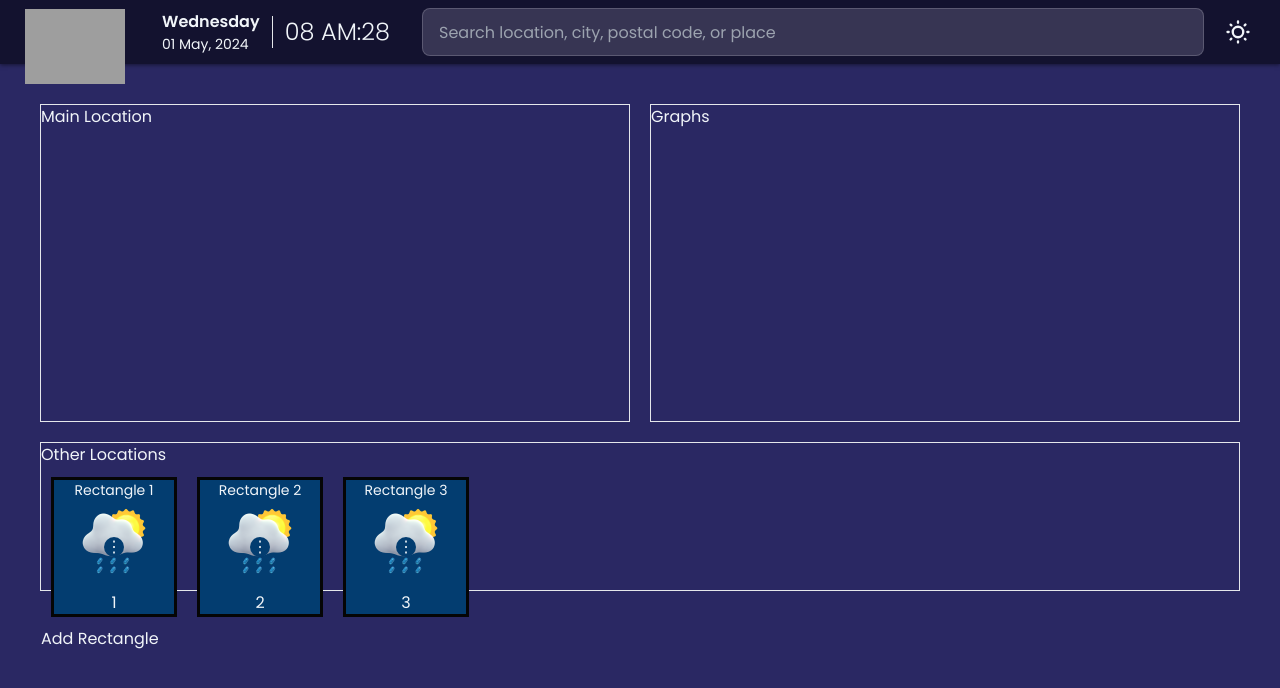
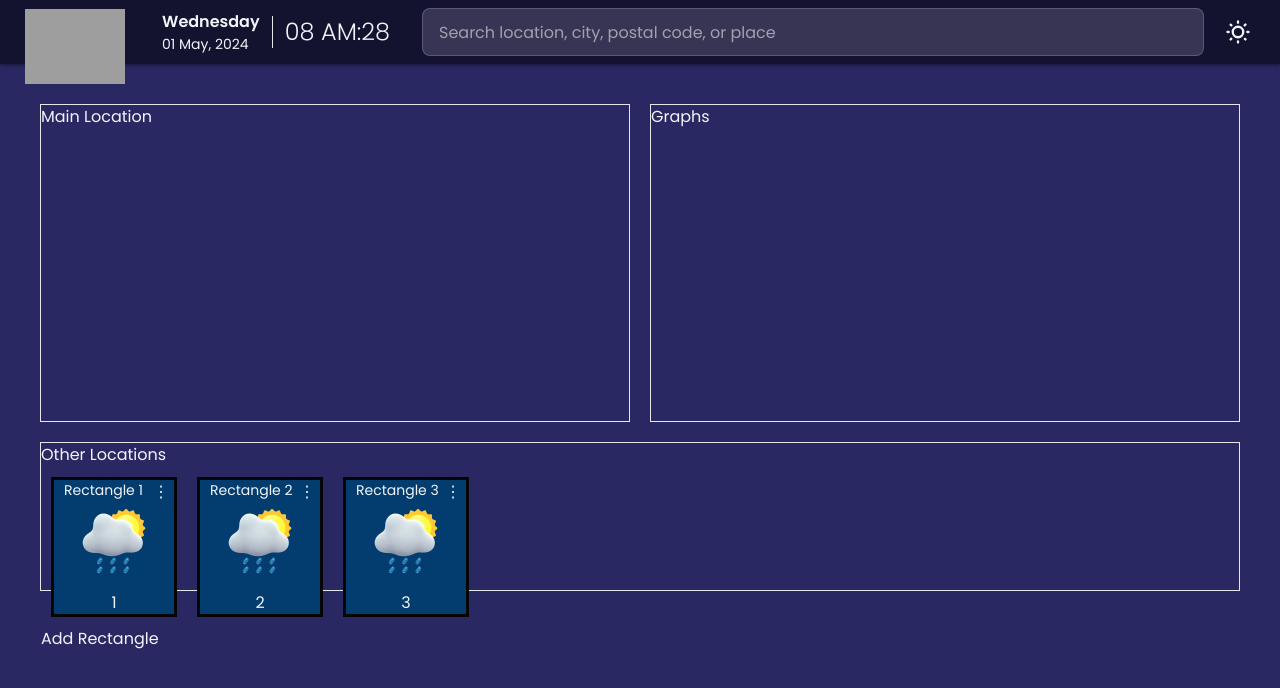
Before and after one commit to FIT3170-Weather/weather-app, a SvelteKit app: page / in a window 1280 px wide. Shown: the top 688 px of the page. Built offline with nearby package versions, Linux system fonts and the light colour scheme; grey boxes are pictures that could not be loaded.

Commit message:
Component working

```diff
--- a/src/routes/components/BottomComponents.svelte
+++ b/src/routes/components/BottomComponents.svelte
@@ -45,12 +45,15 @@
         align-items: center;
         justify-content: center;
         flex-shrink: 0;
+        position: relative;
+        user-select: none;
     }
 
     .rectangle h3 {
         margin: 0; /* Remove default margin */
         font-size: 14px; /* Adjust font size */
         white-space: nowrap; /* Prevent wrapping */
+        align-self: flex-start;
     }
     .rectangle img {
         width: 80px;
@@ -58,29 +61,25 @@
         margin-bottom: 10px;
     }
 
-
-    .rectangle toolbar{
-        position: absolute;
-        cursor: pointer;
-    }
-
     .toolbar {
-        position: relative;
         display: flex;
         align-items: center;
-        justify-content: center;
+        justify-content: right;
         width: 20px;
         height: 20px;
         border-radius: 50%;
-        background-color: rgb(3, 61, 112);
         cursor: pointer;
         transition: background-color 0.2s ease-in-out;
+        align-self: flex-end; /* Modified */
+        position: absolute; /* Added */
+        top: 1.5px; /* Adjust as needed */
+        right: 5px; /* Adjust as needed */
     }
 
     .dropdown {
         position: absolute;
-        top: calc(100% + 5px); /* Modified */
-        right: 5px; /* Modified */
+        top: 100%;
+        right: 0; /* Modified */
         background-color: #fff;
         border: 1px solid #ccc;
         border-radius: 5px;
@@ -99,11 +98,9 @@
     {#each locations as location}
         <div class="rectangle">
             <h3>{location.title}</h3>
-            <toolbar>
-                <div class="toolbar">⋮
-                    <button on:click={toggleDropdown}></button>
-                </div>
-            </toolbar>
+            <div class="toolbar">⋮
+                <button on:click={toggleDropdown}></button>
+            </div>
             <img src={location.image} alt={location.title} />
             <p>{location.number}</p>
             <div class="dropdown {dropdownVisible && 'active'}">
```
